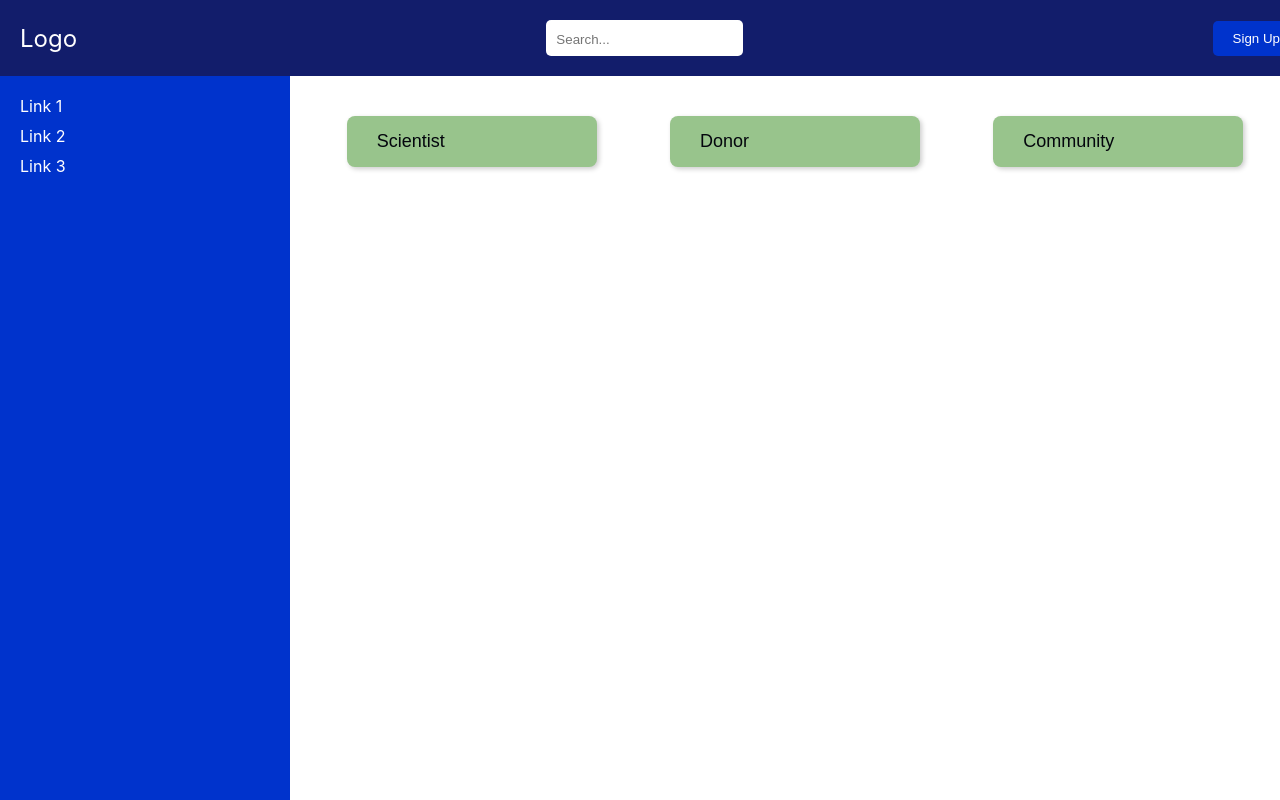
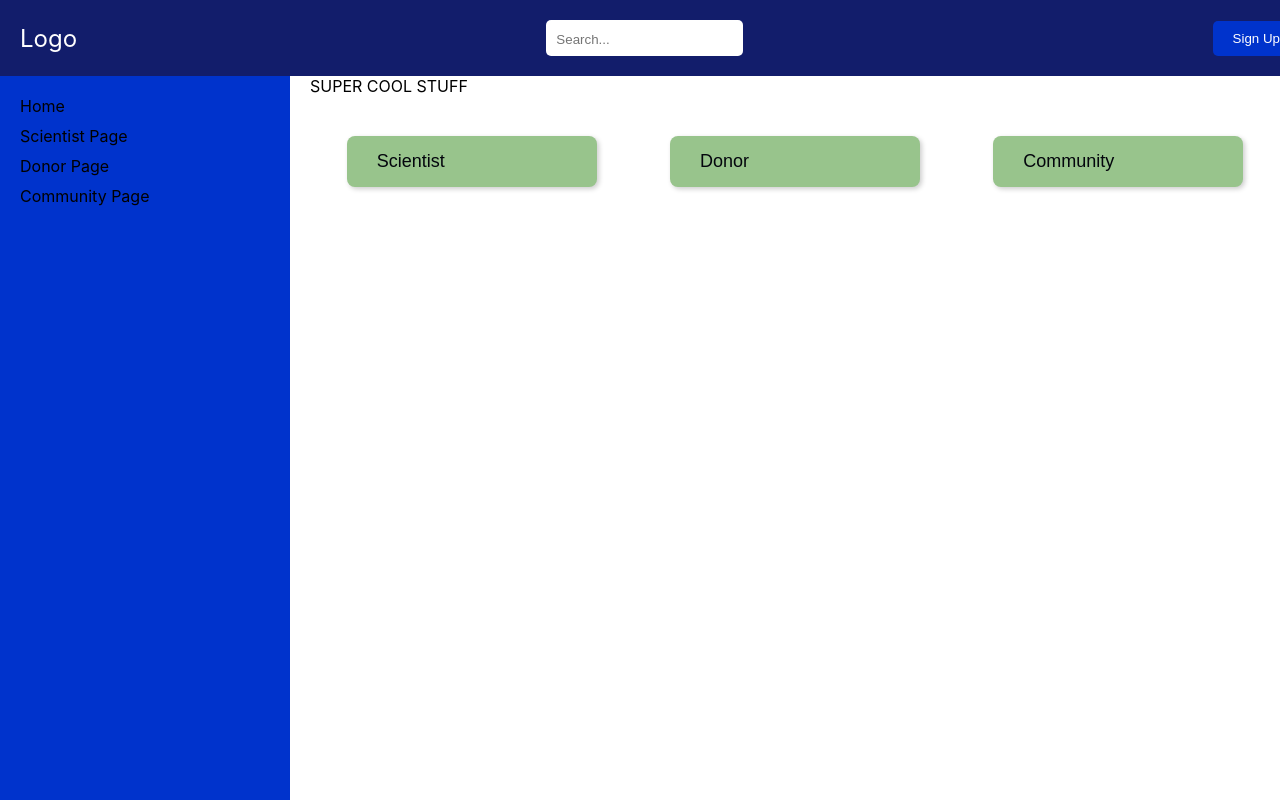
Before and after one commit to Unboundscience/Proof-of-Concept, a React (Create React App) app in the folder unbound-science/: page / in a window 1280 px wide. Both pictures are taken after a click on the button "Scientist". Shown: the top 800 px of the page. Built offline with nearby package versions, Linux system fonts and the light colour scheme.

Commit message:
Added navbar functionallity

```diff
--- a/unbound-science/src/App.js
+++ b/unbound-science/src/App.js
@@ -1,23 +1,32 @@
-import React from 'react';
+import React, { useState } from 'react';
 import './App.css';
 import Header from './components/Header';
 import Sidebar from './components/Navbar';
+import ScientistPage from './ScientistPage';
+
 import SignUpPage from './components/signuppage';
 
+
+
+// {currentPage === 'donor' && <DonorPage />}
+// {currentPage === 'community' && <CommunityPage />}
+
 function App() {
+  const [currentPage, setCurrentPage] = useState('signup'); // Start with signup page
+
+  const navigateTo = (page) => {
+    setCurrentPage(page);
+  };
+
   return (
-      <div className="App">
-        <header>
-          <Header />
-        </header>
-        <div className="container">
-          <Sidebar />
-
-           <SignUpPage />
-
-        </div>
+    <div className="App">
+      <Header />
+      <div className="container">
+        <Sidebar onNavigate={navigateTo} />
+        {currentPage === 'signup' && <SignUpPage onNavigate={navigateTo} />}
+        {currentPage === 'scientist' && <ScientistPage />}
       </div>
-
+    </div>
   );
 }
 
--- /dev/null
+++ b/unbound-science/src/ScientistPage.js
@@ -0,0 +1,18 @@
+import React from 'react';
+
+
+function SignUpPage() {
+
+  return (
+    <div className="landing-page">
+      SUPER COOL STUFF
+      <div className="signup-buttons">
+          <button className="scientist-button">Scientist</button>
+          <button className="donor-button">Donor</button>
+          <button className="community-button">Community</button>
+      </div>
+    </div>
+  );
+}
+
+export default SignUpPage;
--- a/unbound-science/src/components/Navbar.js
+++ b/unbound-science/src/components/Navbar.js
@@ -1,13 +1,14 @@
 import React from 'react';
 import './Navbar.css'; // Create a separate CSS file for Navbar styling
 
-function Navbar() {
+function Navbar({ onNavigate }) {
   return (
     <nav className="navbar">
       <ul>
-        <li><a href="#link1">Link 1</a></li>
-        <li><a href="#link2">Link 2</a></li>
-        <li><a href="#link3">Link 3</a></li>
+        <li onClick={() => onNavigate('signup')}>Home</li>
+        <li onClick={() => onNavigate('scientist')}>Scientist Page</li>
+        <li onClick={() => onNavigate('donor')}>Donor Page</li>
+        <li onClick={() => onNavigate('community')}>Community Page</li>
       </ul>
     </nav>
   );
--- a/unbound-science/src/components/signuppage.js
+++ b/unbound-science/src/components/signuppage.js
@@ -1,19 +1,19 @@
 import React from 'react';
 import './signuppage.css';
 
-function SignUpPage() {
 
-
+function SignUpPage({ onNavigate }) { // Receive onNavigate prop
   return (
     <div className="landing-page">
-      {/* Your landing page content here (e.g., text, images) */}
+      {/* Your landing page content here */}
       <div className="signup-buttons">
-          <button className="scientist-button">Scientist</button>
-          <button className="donor-button">Donor</button>
-          <button className="community-button">Community</button>
+        <button className="scientist-button" onClick={() => onNavigate('scientist')}>Scientist</button>
+        <button className="donor-button" onClick={() => onNavigate('donor')}>Donor</button>
+        <button className="community-button" onClick={() => onNavigate('community')}>Community</button>
       </div>
     </div>
   );
 }
 
+
 export default SignUpPage;
--- a/unbound-science/src/index.js
+++ b/unbound-science/src/index.js
@@ -3,7 +3,11 @@ import ReactDOM from 'react-dom';
 import './index.css';
 import App from './App';
 
-ReactDOM.render(
-  <App />,
-  document.getElementById('root')
+
+
+
+const root = ReactDOM.createRoot(document.getElementById('root'));
+root.render(
+
+    <App />
 );
```
